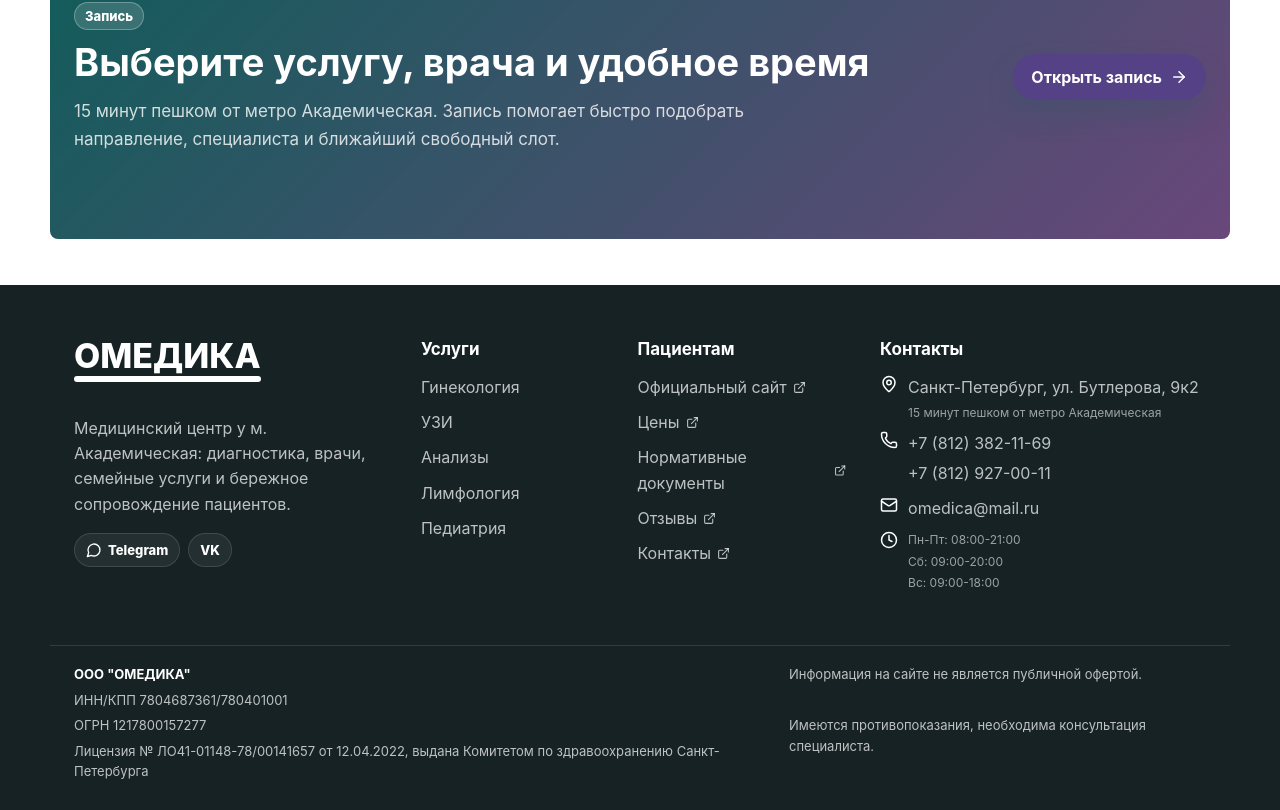
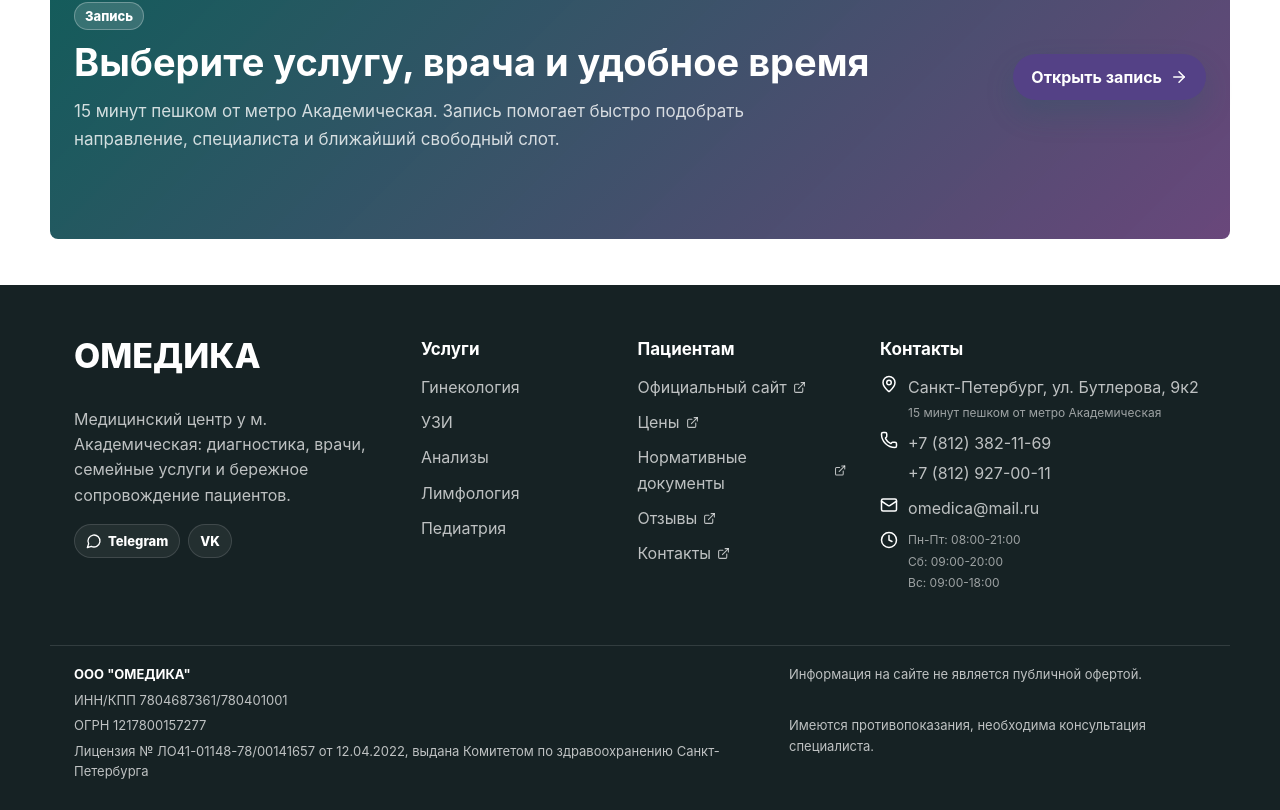
Before and after one commit to NellKree/omedica-site, a React (Vite) app in the folder site/: page / in a window 1280 px wide. Shown: the part 5848-6658 px from the top of the page. Built offline with nearby package versions, Linux system fonts and the light colour scheme.

Commit message:
Remove footer logo line

```diff
--- a/site/src/styles.css
+++ b/site/src/styles.css
@@ -1493,7 +1493,7 @@
 }
 
 .footer-brand .brand-logo.is-inverted .brand-logo__line {
-  background: var(--white);
+  display: none;
 }
 
 .social-links {
```
